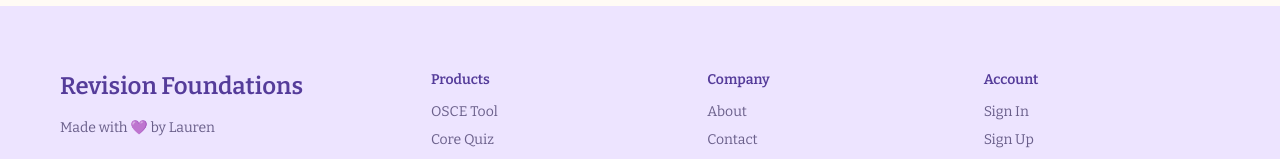
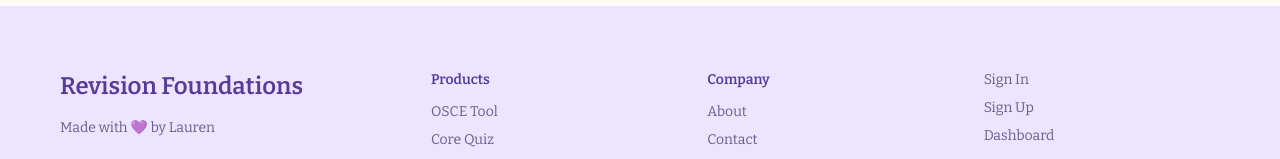
Before and after one commit to laurencaitlinemmerson-tech/revision-foundations-saas, a Next.js app: page /about in a window 1280 px wide. Shown: the part 1339-1498 px from the top of the page. Built offline with nearby package versions, Linux system fonts and the light colour scheme; no server answers; a web font is replaced by a local one.

Commit message:
chore: remove account settings page and all account settings UI

```diff
--- a/src/components/Footer.tsx
+++ b/src/components/Footer.tsx
@@ -52,7 +52,7 @@ export default function Footer() {
           </div>
 
           <div className="space-y-3 text-sm">
-            <p className="font-semibold text-[var(--plum)]">Account</p>
+            {/* <p className="font-semibold text-[var(--plum)]">Account</p> */}
             <div className="flex flex-col gap-2">
               <Link href="/sign-in" className="footer-link">
                 Sign In
--- a/src/components/Navbar.tsx
+++ b/src/components/Navbar.tsx
@@ -29,7 +29,7 @@ export default function Navbar() {
 
   const authLinks = [
     { href: '/dashboard', label: 'Dashboard' },
-    { href: '/account', label: 'Account' },
+    // { href: '/account', label: 'Account' },
   ];
 
   return (
--- a/src/middleware.ts
+++ b/src/middleware.ts
@@ -3,7 +3,7 @@ import { clerkMiddleware, createRouteMatcher } from '@clerk/nextjs/server';
 // Protected routes that REQUIRE authentication
 const isProtectedRoute = createRouteMatcher([
   '/dashboard(.*)',
-  '/account(.*)',
+  // '/account(.*)',
   '/checkout(.*)',
   '/billing(.*)',
 ]);
```
